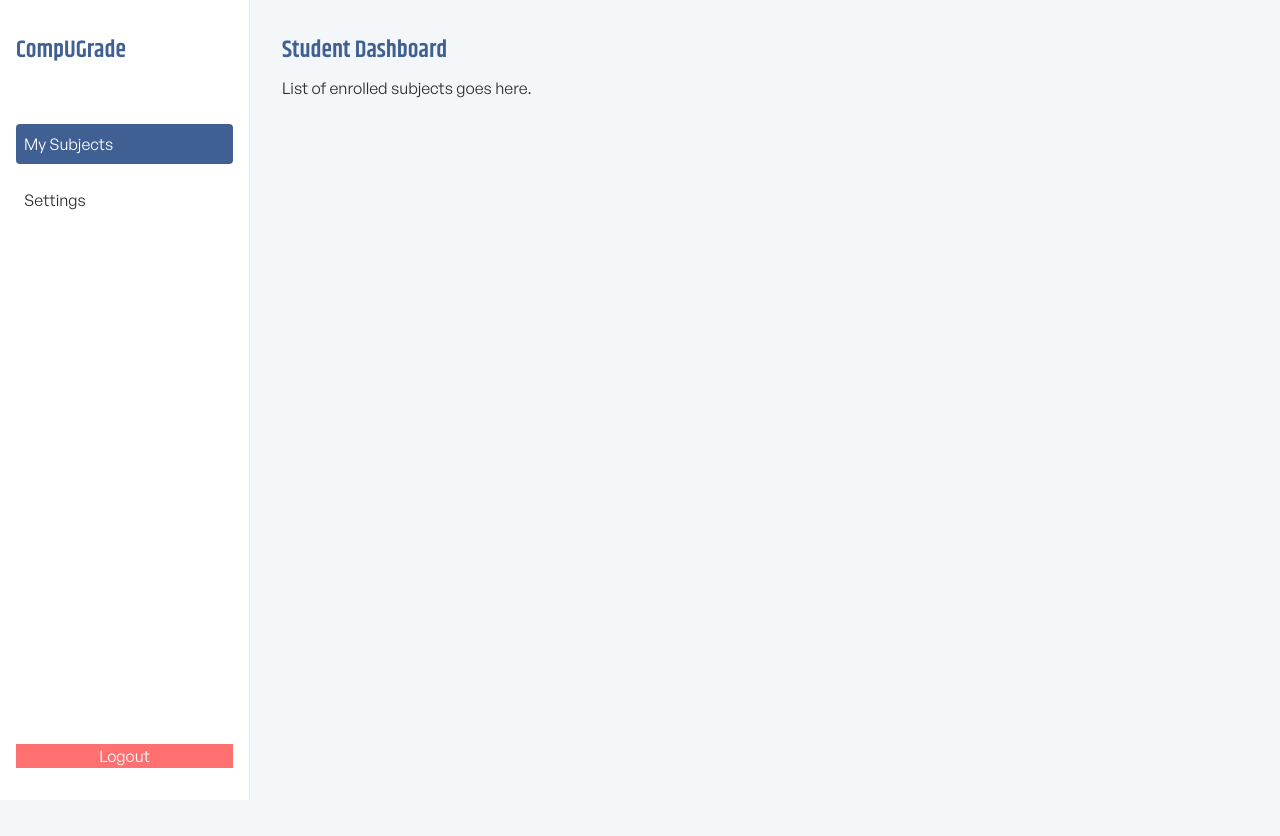
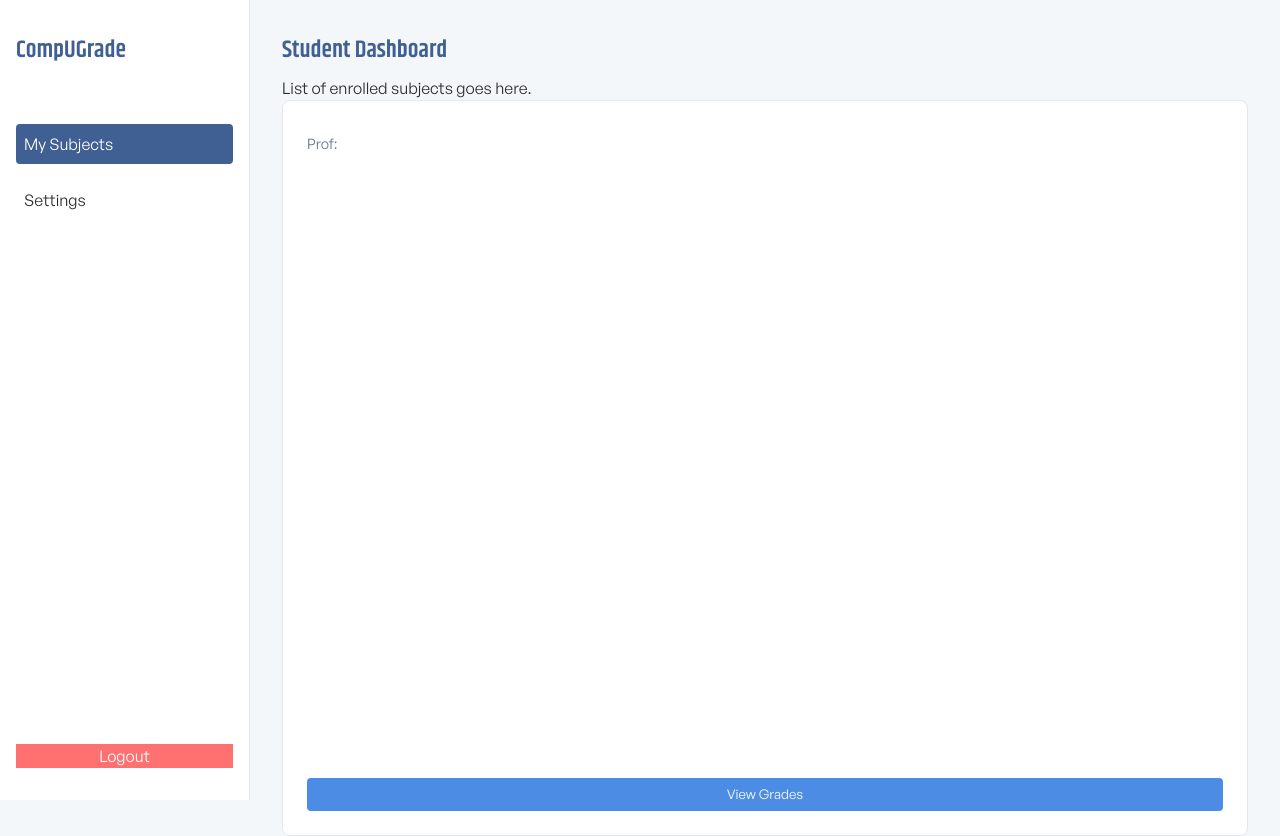
Before and after one commit to UIC-CCS-WEB-DEVELOPMENT-2026-2027/grade-compute, a React (Vite) app: page /student/dashboard in a window 1280 px wide. Before the commit the page ends 800 px from the top, so only its background shows below. Built offline with nearby package versions, Linux system fonts and the light colour scheme.

Commit message:
added initial subject card to dashboard

```diff
--- a/src/pages/student/StudentDashboard.jsx
+++ b/src/pages/student/StudentDashboard.jsx
@@ -13,7 +13,7 @@ export default function StudentDashboard() {
       <main className="container" style={{ padding: '2rem', flex: 1 }}>
         <h2>Student Dashboard</h2>
         <p>List of enrolled subjects goes here.</p>
-
+        <SubjectCard  />
         {/* Developer implementation for displaying SubjectCards goes here */}
 
       </main>
```
